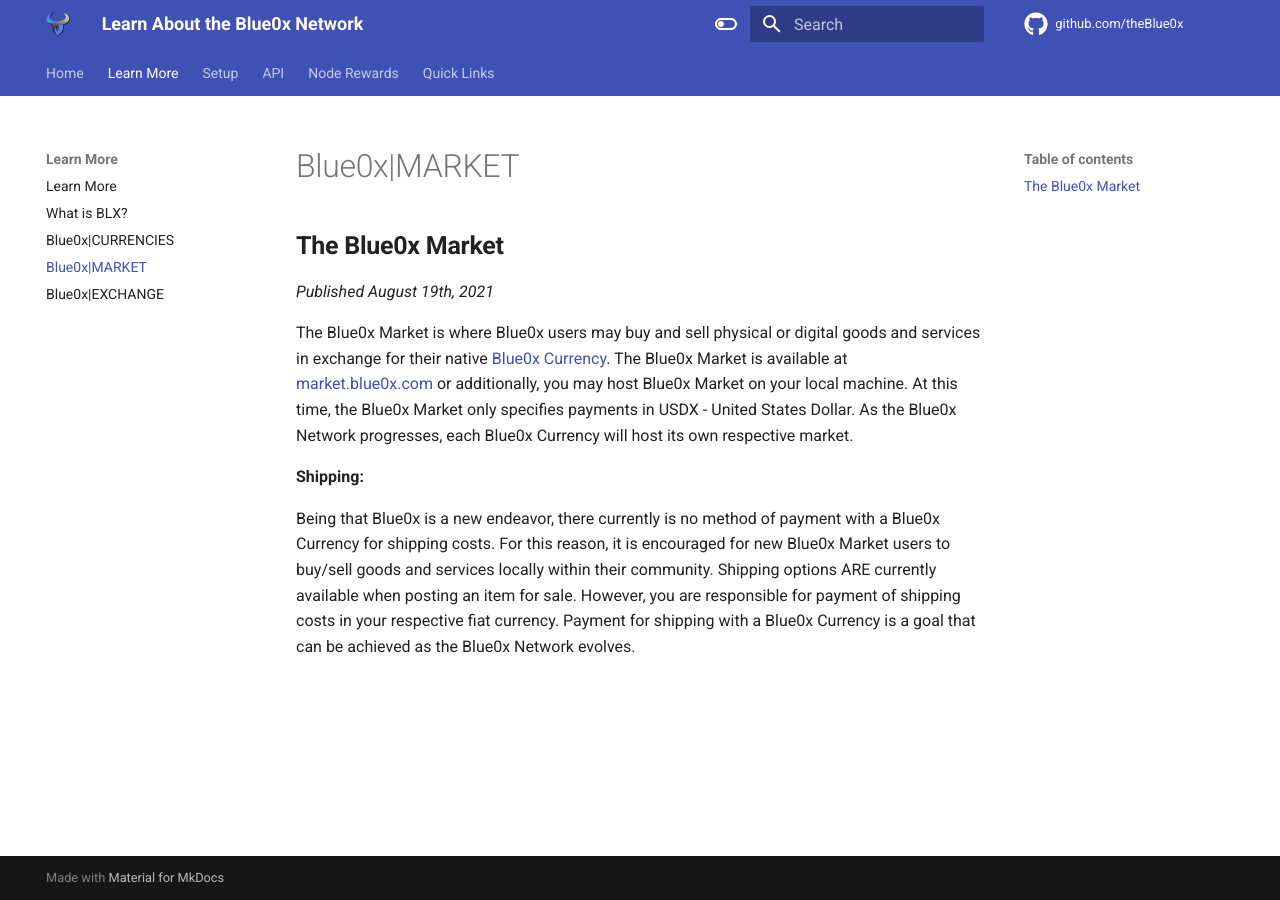
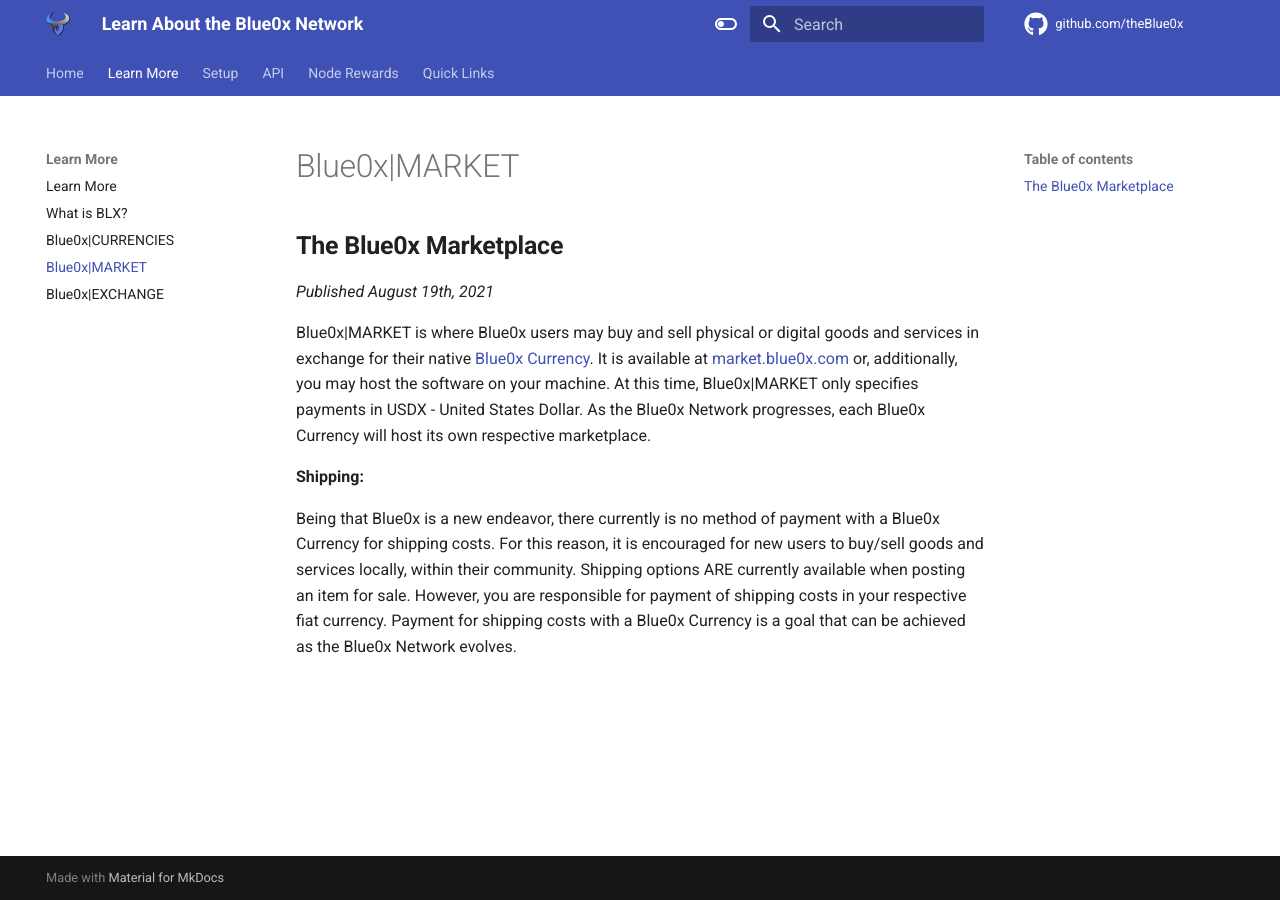
Before and after one commit to theBlue0x/docs, an MkDocs documentation site: the page built from docs/learn_more/marketplace.md, in a window 1280 px wide. Built offline with MkDocs 1.6.1 and Material for MkDocs 9.7.7, drawn with Linux system fonts in a browser that asks for light colours.

Commit message:
Update marketplace.md

```diff
--- a/docs/learn_more/marketplace.md
+++ b/docs/learn_more/marketplace.md
@@ -1,9 +1,9 @@
-## **The Blue0x Market** ##
+## **The Blue0x Marketplace** ##
 
 _Published August 19th, 2021_
 
-The Blue0x Market is where Blue0x users may buy and sell physical or digital goods and services in exchange for their native [Blue0x Currency](currencies.md).  The Blue0x Market is available at [market.blue0x.com](https://market.blue0x.com) or additionally, you may host Blue0x Market on your local machine.  At this time, the Blue0x Market only specifies payments in USDX - United States Dollar.  As the Blue0x Network progresses, each Blue0x Currency will host its own respective market.
+Blue0x|MARKET is where Blue0x users may buy and sell physical or digital goods and services in exchange for their native [Blue0x Currency](currencies.md).  It is available at [market.blue0x.com](https://market.blue0x.com) or, additionally, you may host the software on your machine.  At this time, Blue0x|MARKET only specifies payments in USDX - United States Dollar.  As the Blue0x Network progresses, each Blue0x Currency will host its own respective marketplace.
 
 **Shipping:**
 
-Being that Blue0x is a new endeavor, there currently is no method of payment with a Blue0x Currency for shipping costs.  For this reason, it is encouraged for new Blue0x Market users to buy/sell goods and services locally within their community.  Shipping options ARE currently available when posting an item for sale.  However, you are responsible for payment of shipping costs in your respective fiat currency.  Payment for shipping with a Blue0x Currency is a goal that can be achieved as the Blue0x Network evolves.
+Being that Blue0x is a new endeavor, there currently is no method of payment with a Blue0x Currency for shipping costs.  For this reason, it is encouraged for new users to buy/sell goods and services locally, within their community.  Shipping options ARE currently available when posting an item for sale.  However, you are responsible for payment of shipping costs in your respective fiat currency.  Payment for shipping costs with a Blue0x Currency is a goal that can be achieved as the Blue0x Network evolves.
```
